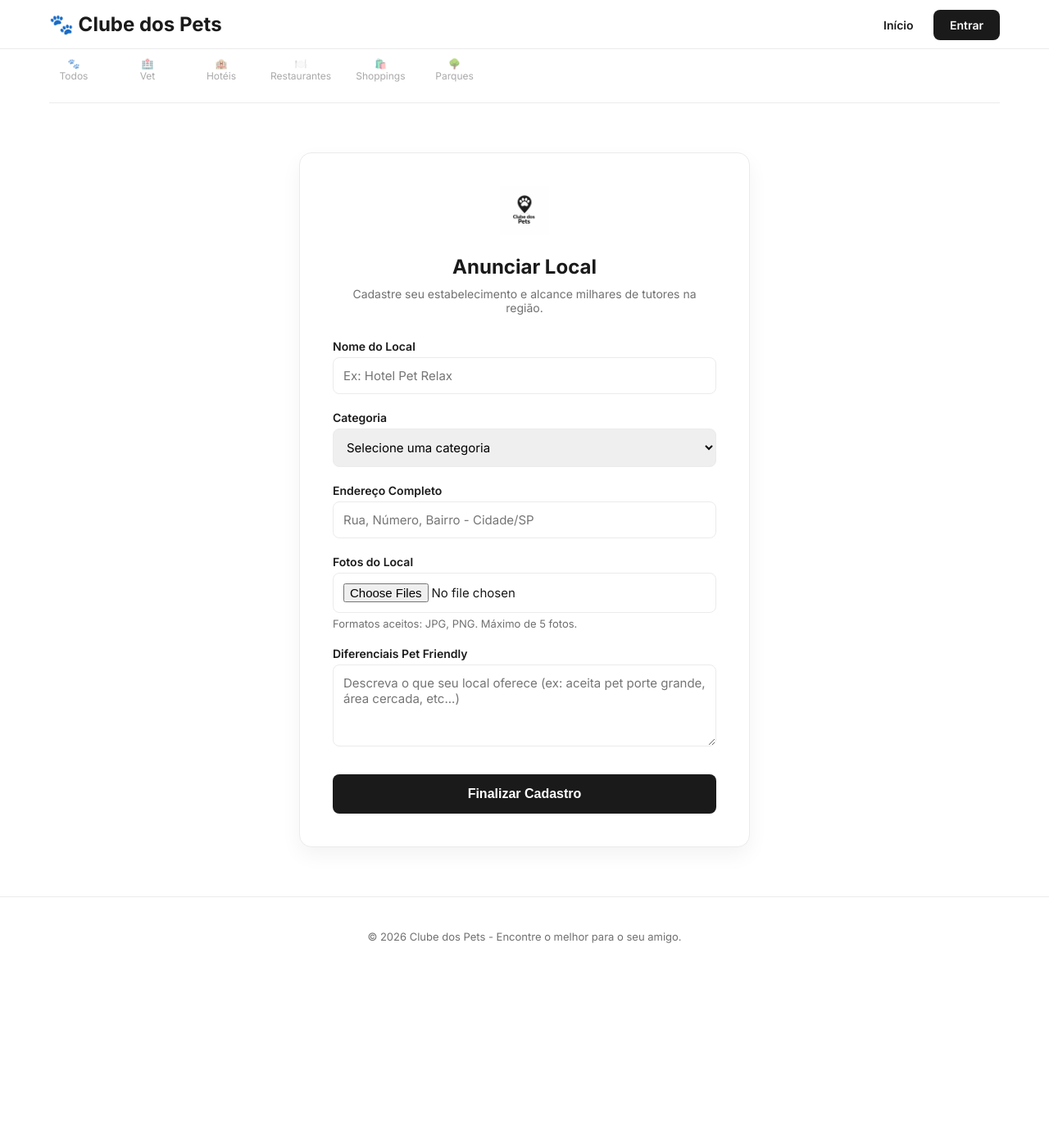
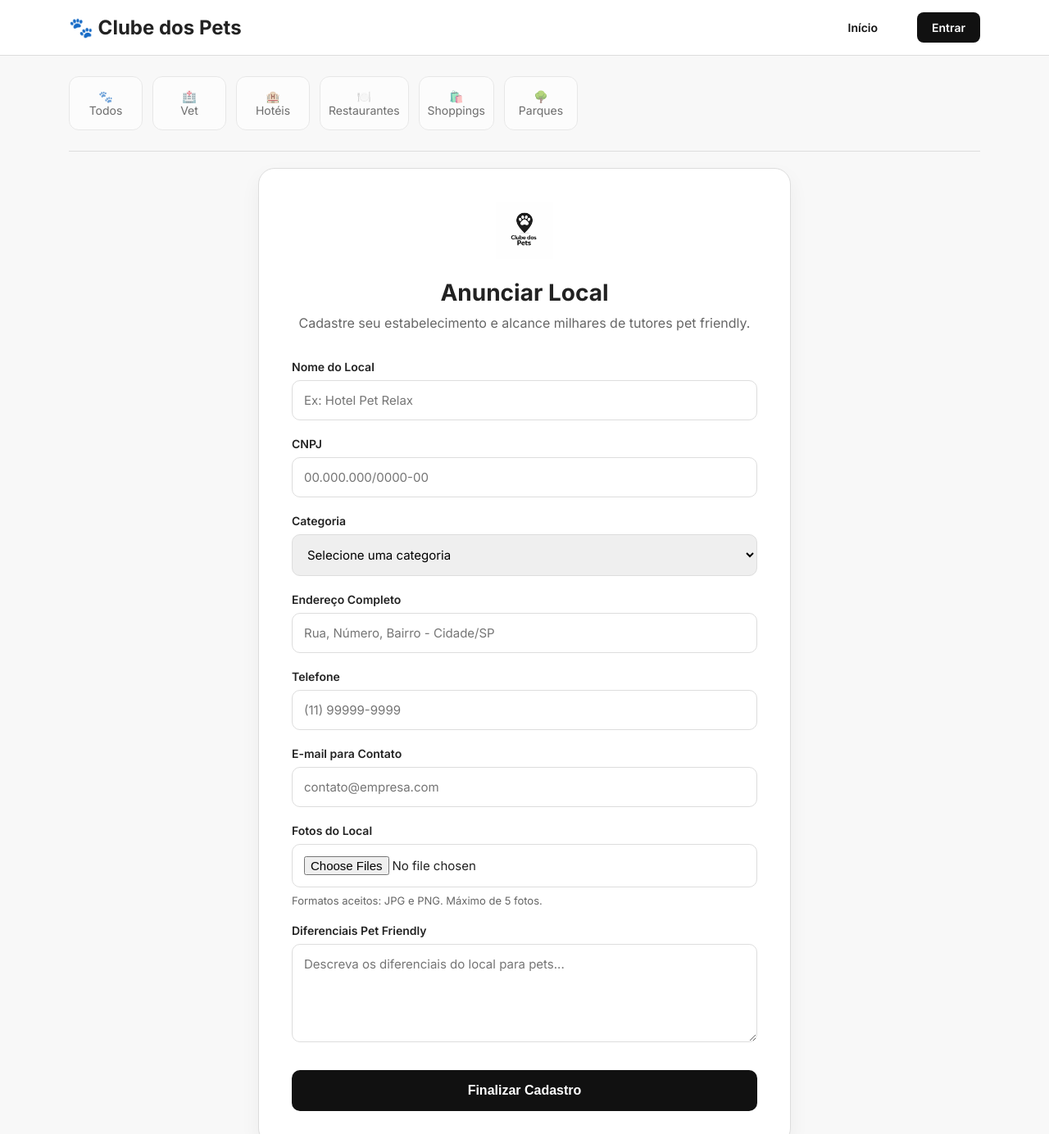
Before and after one commit to LemesdeMorais/Clube_dos_Pets_PI, a plain HTML site: page Web/cadastro.html in a window 1280 px wide. Shown: the top 1384 px of the page at 82% size. Before the commit the page ends 1191 px from the top, so only its background shows below. Drawn offline with Linux system fonts and the light colour scheme.

Commit message:
Update cadastro
Inserido CNPJ

```diff
--- a/Web/cadastro.html
+++ b/Web/cadastro.html
@@ -4,154 +4,444 @@
     <meta charset="UTF-8">
     <meta name="viewport" content="width=device-width, initial-scale=1.0">
     <title>Anunciar Local - Clube dos Pets</title>
+
     <link href="https://fonts.googleapis.com/css2?family=Inter:wght@300;400;600;700&display=swap" rel="stylesheet">
     <link rel="stylesheet" href="style.css">
+
     <style>
+        * {
+            box-sizing: border-box;
+        }
+
+        body {
+            font-family: 'Inter', sans-serif;
+            margin: 0;
+            background: #f8f8f8;
+            color: #222;
+        }
+
+        :root {
+            --black: #111;
+            --gray: #666;
+            --light-gray: #ddd;
+            --white: #fff;
+        }
+
+        .container {
+            width: 90%;
+            max-width: 1200px;
+            margin: auto;
+        }
+
+        header {
+            background: white;
+            border-bottom: 1px solid var(--light-gray);
+            padding: 15px 0;
+        }
+
+        .header-content {
+            display: flex;
+            justify-content: space-between;
+            align-items: center;
+        }
+
+        nav {
+            display: flex;
+            gap: 10px;
+        }
+
+        .btn,
+        .btn-link {
+            text-decoration: none;
+            padding: 10px 18px;
+            border-radius: 8px;
+            font-size: 14px;
+            font-weight: 600;
+            transition: 0.3s;
+        }
+
+        .btn {
+            background: var(--black);
+            color: white;
+        }
+
+        .btn:hover {
+            opacity: 0.9;
+        }
+
+        .btn-link {
+            color: var(--black);
+        }
+
+        .categories {
+            display: flex;
+            gap: 12px;
+            overflow-x: auto;
+            padding: 25px 0;
+        }
+
+        .cat-item {
+            min-width: 90px;
+            background: white;
+            border: 1px solid var(--light-gray);
+            border-radius: 12px;
+            padding: 15px 10px;
+            text-align: center;
+            color: var(--black);
+            font-size: 14px;
+            transition: 0.3s;
+        }
+
+        .cat-item:hover {
+            transform: translateY(-2px);
+            border-color: var(--black);
+        }
+
         .login-container {
-            max-width: 550px; /* Um pouco mais largo para acomodar o formulário de local */
-            margin: 60px auto;
+            max-width: 650px;
+            margin: 20px auto 60px;
             padding: 40px;
+            background: white;
+            border-radius: 20px;
             border: 1px solid var(--light-gray);
-            border-radius: 15px;
+            box-shadow: 0 10px 25px rgba(0,0,0,0.05);
+        }
+
+        .logo-area {
             text-align: center;
-            box-shadow: 0 10px 25px rgba(0,0,0,0.05);
-            background: white;
+            margin-bottom: 20px;
+        }
+
+        .logo-area img {
+            height: 70px;
+            object-fit: contain;
         }
 
         .login-container h2 {
-            margin: 20px 0 10px;
-            font-size: 24px;
+            text-align: center;
+            margin-bottom: 10px;
+            font-size: 28px;
         }
 
         .login-container p {
+            text-align: center;
             color: var(--gray);
-            margin-bottom: 30px;
-            font-size: 14px;
+            margin-bottom: 35px;
         }
 
-        .login-container label {
+        .form-group {
+            margin-bottom: 20px;
+        }
+
+        .form-group label {
             display: block;
-            text-align: left;
             font-size: 14px;
             font-weight: 600;
-            margin-bottom: 5px;
-            color: var(--black);
+            margin-bottom: 8px;
         }
 
-        .login-container input,
-        .login-container select,
-        .login-container textarea {
+        .form-group input,
+        .form-group select,
+        .form-group textarea {
             width: 100%;
-            padding: 12px;
-            margin-bottom: 20px;
+            padding: 14px;
             border: 1px solid var(--light-gray);
-            border-radius: 8px;
+            border-radius: 10px;
             font-size: 15px;
             font-family: 'Inter', sans-serif;
-            outline: none;
-            transition: border-color 0.3s;
-            box-sizing: border-box;
+            transition: 0.3s;
         }
 
-        .login-container input:focus,
-        .login-container select:focus,
-        .login-container textarea:focus {
+        .form-group input:focus,
+        .form-group select:focus,
+        .form-group textarea:focus {
             border-color: var(--black);
+            outline: none;
         }
 
-        .login-container textarea {
-            height: 100px;
+        textarea {
             resize: vertical;
+            min-height: 120px;
         }
 
         .btn-login {
             width: 100%;
             background: var(--black);
             color: white;
-            padding: 15px;
             border: none;
-            border-radius: 8px;
+            padding: 16px;
+            border-radius: 10px;
             font-size: 16px;
-            font-weight: 600;
+            font-weight: 700;
             cursor: pointer;
-            transition: opacity 0.3s;
+            transition: 0.3s;
             margin-top: 10px;
         }
 
         .btn-login:hover {
-            opacity: 0.9;
+            opacity: 0.92;
         }
 
         .file-input-label {
+            display: block;
+            margin-top: 8px;
+            color: var(--gray);
             font-size: 13px;
+        }
+
+        footer {
+            padding: 40px 0;
+            text-align: center;
             color: var(--gray);
-            margin-top: -15px;
-            margin-bottom: 20px;
-            display: block;
-            text-align: left;
+            font-size: 13px;
+            border-top: 1px solid var(--light-gray);
+            background: white;
+        }
+
+        @media (max-width: 768px) {
+
+            .login-container {
+                padding: 25px;
+            }
+
+            .header-content {
+                flex-direction: column;
+                gap: 15px;
+            }
+
+            nav {
+                width: 100%;
+                justify-content: center;
+            }
         }
     </style>
 </head>
+
 <body>
 
 <header>
     <div class="container header-content">
-        <a href="index.html" style="text-decoration: none; color: inherit;"><h2>🐾 Clube dos Pets</h2></a>
+
+        <a href="index.html" style="text-decoration: none; color: inherit;">
+            <h2>🐾 Clube dos Pets</h2>
+        </a>
+
         <nav>
             <a href="index.html" class="btn-link">Início</a>
             <a href="login.html" class="btn">Entrar</a>
         </nav>
+
     </div>
 </header>
 
 <main class="container">
+
     <section class="categories">
-        <a href="index.html" class="cat-item" style="text-decoration: none;">🐾<br>Todos</a>
-        <a href="vet.html" class="cat-item" style="text-decoration: none;">🏥<br>Vet</a>
-        <a href="hoteis.html" class="cat-item" style="text-decoration: none;">🏨<br>Hotéis</a>
-        <a href="restaurantes.html" class="cat-item" style="text-decoration: none;">🍽️<br>Restaurantes</a>
-        <a href="shoppings.html" class="cat-item" style="text-decoration: none;">🛍️<br>Shoppings</a>
-        <a href="parques.html" class="cat-item" style="text-decoration: none;">🌳<br>Parques</a>
+
+        <a href="index.html" class="cat-item" style="text-decoration: none;">
+            🐾<br>Todos
+        </a>
+
+        <a href="vet.html" class="cat-item" style="text-decoration: none;">
+            🏥<br>Vet
+        </a>
+
+        <a href="hoteis.html" class="cat-item" style="text-decoration: none;">
+            🏨<br>Hotéis
+        </a>
+
+        <a href="restaurantes.html" class="cat-item" style="text-decoration: none;">
+            🍽️<br>Restaurantes
+        </a>
+
+        <a href="shoppings.html" class="cat-item" style="text-decoration: none;">
+            🛍️<br>Shoppings
+        </a>
+
+        <a href="parques.html" class="cat-item" style="text-decoration: none;">
+            🌳<br>Parques
+        </a>
+
     </section>
 
     <div class="login-container">
-        <img src="logo.jpeg" alt="Logo Clube dos Pets" style="height: 60px; object-fit: contain;">
+
+        <div class="logo-area">
+            <img src="logo.jpeg" alt="Logo Clube dos Pets">
+        </div>
+
         <h2>Anunciar Local</h2>
-        <p>Cadastre seu estabelecimento e alcance milhares de tutores na região.</p>
+
+        <p>
+            Cadastre seu estabelecimento e alcance milhares de tutores pet friendly.
+        </p>
 
         <form id="formCadastroFornecedor">
+
+            <div class="form-group">
                 <label for="nomeLocal">Nome do Local</label>
-            <input type="text" id="nomeLocal" placeholder="Ex: Hotel Pet Relax" required>
 
+                <input
+                    type="text"
+                    id="nomeLocal"
+                    placeholder="Ex: Hotel Pet Relax"
+                    required
+                >
+            </div>
+
+            <div class="form-group">
+                <label for="cnpj">CNPJ</label>
+
+                <input
+                    type="text"
+                    id="cnpj"
+                    placeholder="00.000.000/0000-00"
+                    maxlength="18"
+                    required
+                >
+            </div>
+
+            <div class="form-group">
                 <label for="categoria">Categoria</label>
+
                 <select id="categoria" required>
-                <option value="" disabled selected>Selecione uma categoria</option>
-                <option value="restaurante">Restaurante/Bar</option>
-                <option value="hotel">Hotel/Hospedagem</option>
-                <option value="vet">Veterinário</option>
-                <option value="shopping">Shopping</option>
-                <option value="parque">Parque/Lazer</option>
+
+                    <option value="" disabled selected>
+                        Selecione uma categoria
+                    </option>
+
+                    <option value="restaurante">
+                        Restaurante / Bar
+                    </option>
+
+                    <option value="hotel">
+                        Hotel / Hospedagem
+                    </option>
+
+                    <option value="vet">
+                        Veterinário
+                    </option>
+
+                    <option value="shopping">
+                        Shopping
+                    </option>
+
+                    <option value="parque">
+                        Parque / Lazer
+                    </option>
+
                 </select>
+            </div>
 
+            <div class="form-group">
                 <label for="endereco">Endereço Completo</label>
-            <input type="text" id="endereco" placeholder="Rua, Número, Bairro - Cidade/SP" required>
 
+                <input
+                    type="text"
+                    id="endereco"
+                    placeholder="Rua, Número, Bairro - Cidade/SP"
+                    required
+                >
+            </div>
+
+            <div class="form-group">
+                <label for="telefone">Telefone</label>
+
+                <input
+                    type="text"
+                    id="telefone"
+                    placeholder="(11) 99999-9999"
+                    required
+                >
+            </div>
+
+            <div class="form-group">
+                <label for="email">E-mail para Contato</label>
+
+                <input
+                    type="email"
+                    id="email"
+                    placeholder="contato@empresa.com"
+                    required
+                >
+            </div>
+
+            <div class="form-group">
                 <label for="fotos">Fotos do Local</label>
-            <input type="file" id="fotos" multiple accept="image/*">
-            <span class="file-input-label">Formatos aceitos: JPG, PNG. Máximo de 5 fotos.</span>
 
-            <label for="descricao">Diferenciais Pet Friendly</label>
-            <textarea id="descricao" placeholder="Descreva o que seu local oferece (ex: aceita pet porte grande, área cercada, etc...)"></textarea>
+                <input
+                    type="file"
+                    id="fotos"
+                    multiple
+                    accept="image/*"
+                >
 
-            <button type="submit" class="btn-login">Finalizar Cadastro</button>
+                <span class="file-input-label">
+                    Formatos aceitos: JPG e PNG. Máximo de 5 fotos.
+                </span>
+            </div>
+
+            <div class="form-group">
+                <label for="descricao">
+                    Diferenciais Pet Friendly
+                </label>
+
+                <textarea
+                    id="descricao"
+                    placeholder="Descreva os diferenciais do local para pets..."
+                ></textarea>
+            </div>
+
+            <button type="submit" class="btn-login">
+                Finalizar Cadastro
+            </button>
+
         </form>
+
     </div>
+
 </main>
 
-<footer style="padding: 40px 0; text-align: center; color: var(--gray); font-size: 13px; border-top: 1px solid var(--light-gray); margin-top: 50px;">
-    <p>© 2026 Clube dos Pets - Encontre o melhor para o seu amigo.</p>
+<footer>
+    <p>
+        © 2026 Clube dos Pets - Encontre o melhor para o seu amigo.
+    </p>
 </footer>
 
-<script src="script.js"></script>
+<script>
+
+    // Máscara CNPJ
+    const campoCnpj = document.getElementById('cnpj');
+
+    campoCnpj.addEventListener('input', (e) => {
+
+        let valor = e.target.value.replace(/\D/g, '');
+
+        valor = valor.replace(/^(\d{2})(\d)/, '$1.$2');
+        valor = valor.replace(/^(\d{2})\.(\d{3})(\d)/, '$1.$2.$3');
+        valor = valor.replace(/\.(\d{3})(\d)/, '.$1/$2');
+        valor = valor.replace(/(\d{4})(\d)/, '$1-$2');
+
+        e.target.value = valor;
+
+    });
+
+    // Máscara telefone
+    const telefone = document.getElementById('telefone');
+
+    telefone.addEventListener('input', (e) => {
+
+        let valor = e.target.value.replace(/\D/g, '');
+
+        valor = valor.replace(/^(\d{2})(\d)/g, '($1) $2');
+
+        valor = valor.replace(/(\d)(\d{4})$/, '$1-$2');
+
+        e.target.value = valor;
+
+    });
+
+</script>
+
 </body>
 </html>
```
Lines whose indentation alone changed are shown as unchanged.
